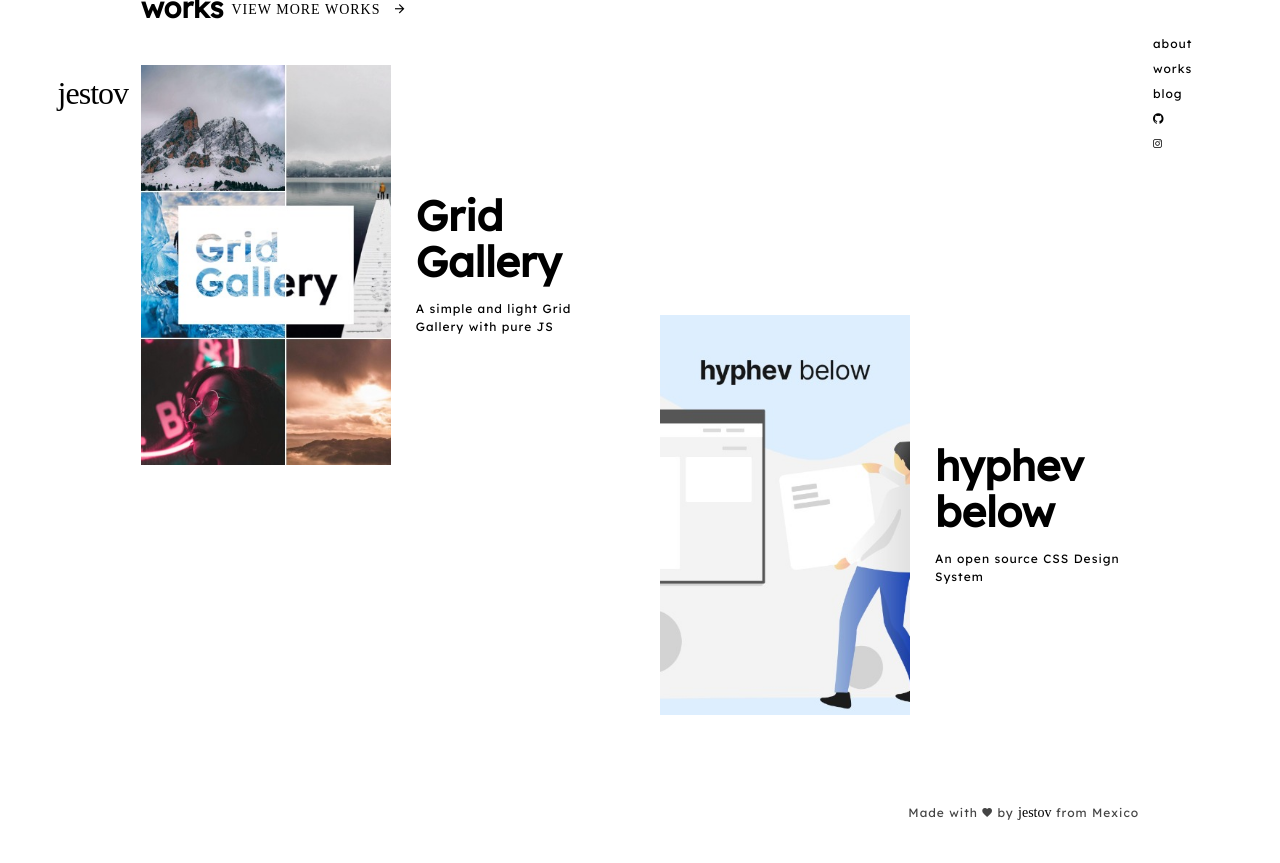
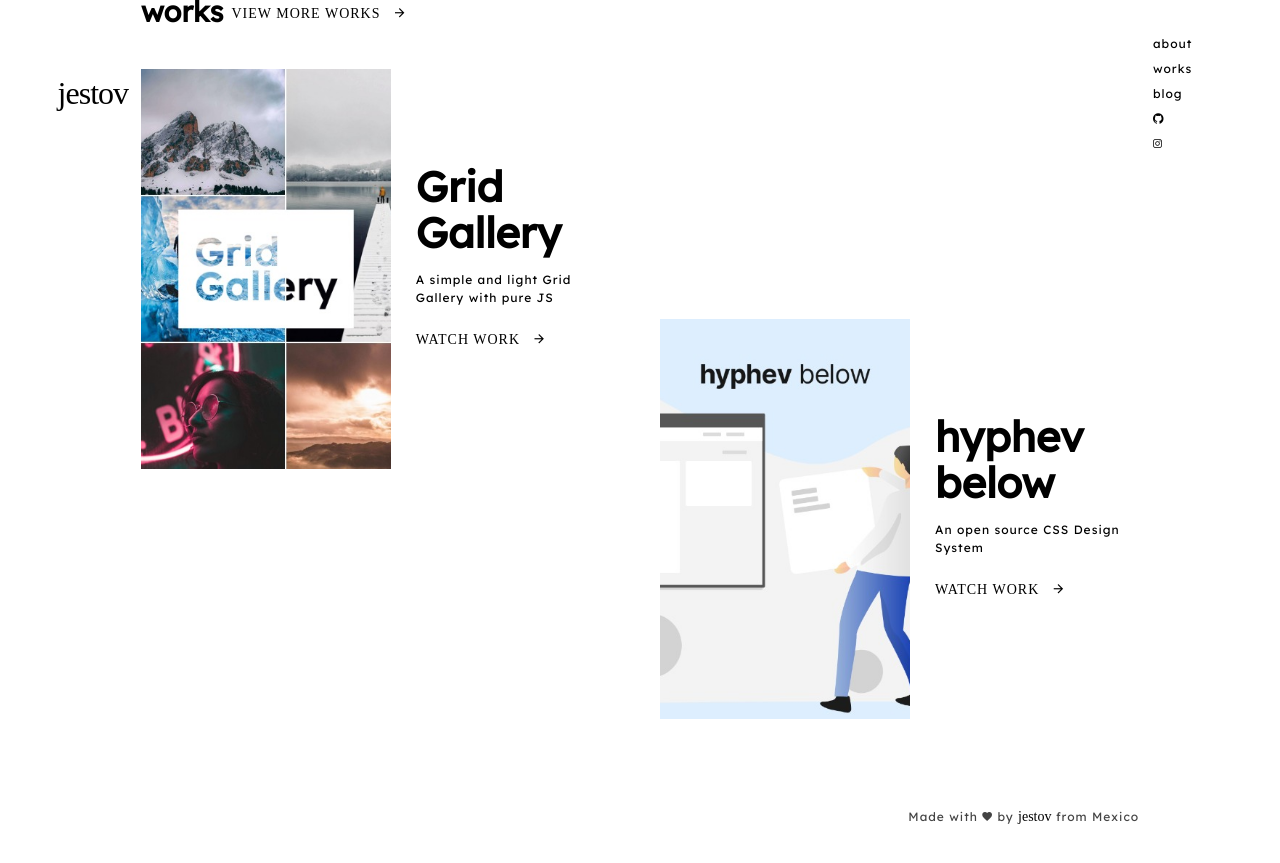
Before and after one commit to jestov/jestov.github.io, a Jekyll site: the page built from index.html, in a window 1280 px wide and 900 px high, scrolled down 945 px. Shown: the top 863 px of the window. Built offline with Jekyll 4.4.1, drawn with Linux system fonts in a browser that asks for light colours; some web fonts are replaced.

Commit message:
works structure

```diff
--- a/index.html
+++ b/index.html
@@ -4,29 +4,34 @@ layout: default
 
 <main>
   <span class="big">jestov</span>
-  <span class="big" style="top: 187px;text-shadow: none;left: -22px;">jestov</span>
-  <span class="big" style="top: 195px;text-shadow: none;left: -23px;">jestov</span>
+  <span class="big">jestov</span>
+  <span class="big">jestov</span>
   <h1>Hello i'm jestov.<br><small>Code, drums and coffee.</small></h1>
   <p>{{ site.description }}</p>
-  <a href="#works" class="btn btn-big">See my Works <i class="icon ion-md-arrow-down"></i></a>
+  <a href="#works" class="btn">See my Works <i class="icon ion-md-arrow-down"></i></a>
 </main>
 
-<div id="works" style="padding-top: 40.5px;">
+<div id="works" style="padding-top: 44.5px;">
   <h1>works <a href="works" class="btn">View more works <i class="icon ion-md-arrow-forward"></i></a></h1>
   <ul class="items-list">
-  {% for project in site.data.projects | limit: 2 %}
+  {% for project in site.data.projects limit: 2 %}
     <li class="item">
-      <a href="{{ post.url }}" class="item-link">
+      <div class="item-link">
           <picture>
+            <a href="{{ project.url }}">
               <source media="(max-width: 799px)" srcset="{{ project.image }}">
               <source media="(min-width: 800px)" srcset="{{ project.image }}">
               <img src="{{ project.image }}" alt="{{ project.name }}">
+            </a>
           </picture>
         <div class="item-box">
+          <a href="{{ project.url }}">
             <h2>{{ project.name }}</h2>
+          </a>
           <p>{{ project.description }}</p>
+          <a href="{{ project.url }}" class="btn">Watch work <i class="icon ion-md-arrow-forward"></i></a>
         </div>
-      </a>
+      </div>
     </li>
   {% endfor %}
   </ul>
```
Also changed, not shown: works/index.html (+8 -3 lines). Lines whose indentation alone changed are shown as unchanged.
